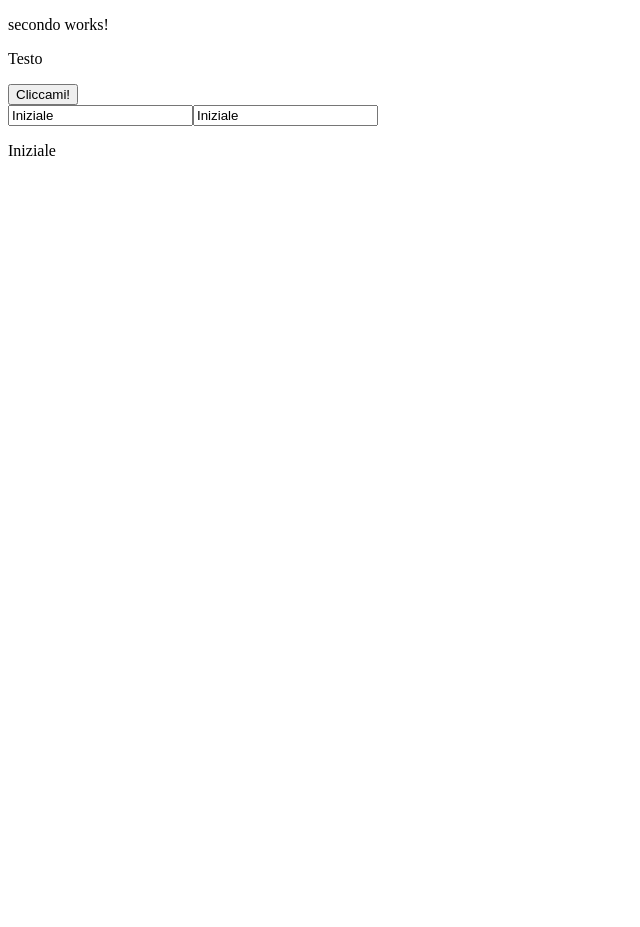
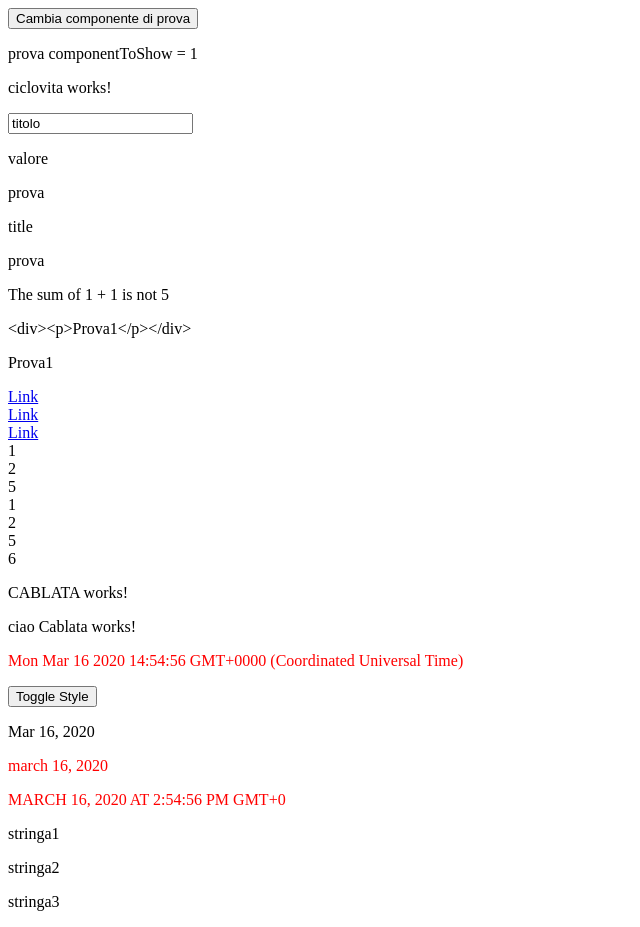
Before and after one commit to AndreaLoNivuro/prova, an Angular app: page / in a window 1280 px wide. Shown: the whole page, without its empty margins (0-640 px from the left). Before the commit the page ends 800 px from the top, so only its background shows below. Built offline with nearby package versions, Linux system fonts and the light colour scheme.

Commit message:
Lezione 19/03

```diff
--- a/src/app/app.component.html
+++ b/src/app/app.component.html
@@ -1,2 +1,16 @@
-<!-- <app-primo [titoloInput]="title"></app-primo> -->
-<app-secondo></app-secondo>
+<button (click)="showComponent()">Cambia componente di prova</button>
+<p *ngIf="componentToShow === 1">prova componentToShow = 1</p>
+<p *ngIf="componentToShow === 2">prova componentToShow = 2</p>
+
+<div>
+    <app-ciclovita></app-ciclovita>
+</div>
+
+<div [ngSwitch]="componentToShow">
+    <app-primo [titoloInput]="title" *ngSwitchCase="1"></app-primo>
+    <app-secondo (myClick)="clickAppComponent($event)" *ngSwitchCase="2"></app-secondo>
+    <div *ngSwitchDefault>
+        <app-primo [titoloInput]="title"></app-primo>
+        <app-secondo (myClick)="clickAppComponent($event)"></app-secondo>
+    </div>
+</div>
--- a/src/app/app.component.ts
+++ b/src/app/app.component.ts
@@ -1,4 +1,5 @@
-import { Component } from '@angular/core';
+import { Component, ViewChild } from '@angular/core';
+import { CiclovitaComponent } from './ciclovita/ciclovita.component';
 
 @Component({
   selector: 'app-root',
@@ -6,5 +7,23 @@ import { Component } from '@angular/core';
   styleUrls: ['./app.component.scss']
 })
 export class AppComponent {
+  @ViewChild(CiclovitaComponent)
+  private ciclovitaComponentRef: CiclovitaComponent;
+
   title = 'Cablata';
+
+  componentToShow: number = 1;
+
+  clickAppComponent(value: string) {
+    console.log("Cliccato da secondo in app: " + value);
+  }
+
+  showComponent() {
+    if (this.componentToShow === 2) {
+      this.componentToShow = 1;
+    }else {
+      this.componentToShow++;
+    }
+  }
+
 }
--- a/src/app/app.module.ts
+++ b/src/app/app.module.ts
@@ -5,12 +5,14 @@ import { FormsModule } from '@angular/forms';
 import { AppComponent } from './app.component';
 import { PrimoComponent } from './primo/primo.component';
 import { SecondoComponent } from './secondo/secondo.component';
+import { CiclovitaComponent } from './ciclovita/ciclovita.component';
 
 @NgModule({
   declarations: [
     AppComponent,
     PrimoComponent,
-    SecondoComponent
+    SecondoComponent,
+    CiclovitaComponent
   ],
   imports: [
     BrowserModule,
--- /dev/null
+++ b/src/app/ciclovita/ciclovita.component.html
@@ -0,0 +1,2 @@
+<p>ciclovita works!</p>
+<input [(ngModel)]="title">
--- /dev/null
+++ b/src/app/ciclovita/ciclovita.component.ts
@@ -0,0 +1,19 @@
+import { Component, OnInit } from '@angular/core';
+
+@Component({
+  selector: 'app-ciclovita',
+  templateUrl: './ciclovita.component.html',
+  styleUrls: ['./ciclovita.component.scss']
+})
+export class CiclovitaComponent implements OnInit {
+  title: string = 'titolo';
+  constructor() { }
+
+  ngOnInit(): void {
+  }
+
+  prendiTitolo() {
+    return this.title;
+  }
+
+}
--- a/src/app/primo/primo.component.html
+++ b/src/app/primo/primo.component.html
@@ -47,10 +47,15 @@ mentre così uscirà -->
 <!-- quella modifica uppercase/lowercase, funziona solo in visualizzazione
 quindi non modifica veramente la variabile -->
 
-<p>{{myDate}}</p>
+<p [class.colorRed] = "toggleStyle" [class.boldStyle] = "!toggleStyle">{{myDate}}</p>
+<button (click)="toggleStyle = !toggleStyle">Toggle Style</button>
 <!-- si può formattare la data e darle una visualizzazione diversa -->
 <p>{{myDate | date}}</p>
-<p>{{myDate | date: 'longDate' | lowercase}}</p>
-<p>{{myDate | date: 'long' | uppercase}}</p>
+<p [ngClass] = "{colorRed:toggleStyle, boldStyle:!toggleStyle}">{{myDate | date: 'longDate' | lowercase}}</p>
+<p [ngClass] = "myStyles">{{myDate | date: 'long' | uppercase}}</p>
 <!-- ci sono delle formattazioni diverse da richiamare tramite una stringa,
 come 'long' 'londDate' ecc -->
+
+<div *ngFor="let stringa of lista2">
+  <p>{{ stringa }}</p>
+</div>
--- a/src/app/primo/primo.component.scss
+++ b/src/app/primo/primo.component.scss
@@ -0,0 +1,7 @@
+.colorRed {
+    color: red;
+}
+
+.boldStyle {
+    font-weight: bold;
+}
--- a/src/app/primo/primo.component.ts
+++ b/src/app/primo/primo.component.ts
@@ -7,6 +7,18 @@ import { Component, OnInit, Input } from '@angular/core';
 })
 export class PrimoComponent implements OnInit {
   title = 'prova';
+
+  toggleStyle: boolean = true;
+
+  lista2: string[] = ['stringa1','stringa2', 'stringa3'];
+
+  get myStyles() {
+    return {
+    colorRed: this.toggleStyle,
+    boldStyle: !this.toggleStyle
+    }
+  }
+
   getVal() {
     return 2;
   }
--- a/src/app/secondo/secondo.component.html
+++ b/src/app/secondo/secondo.component.html
@@ -3,7 +3,37 @@
     <p>Testo</p>
     <button (click)='clickEvent($event, 2)'>Cliccami!</button>
 </div>
+<div>
+    <p>{{ testo }}</p>
+</div>
+<div>
+    <button (click)="clickNew(inputTwoWayRef.value)">Mostra One Way value</button>
+    <p>{{ inputTwoWayRef.value }}</p>
+</div>
+<div>
+    <input [value]='testo' #inputPropertyRef>
+    <label>One way binding verso l'utente [value]='testo'</label>
+    <p>Valore inputPropertyRef: {{ inputPropertyRef.value }}</p>
+    <!-- questo non scrive da nessuna parte, è solo in lettura (come se fosse solo in getter)
+    quindi mostrerà solo la variabile testo, senza poterla modificare-->
+</div>
+<div>
+    <input (input)="inputEvent($event)" #inputEventRef>
+    <label>One way binding verso il codice (input)="inputEvent(this.testo = ev.target.value;)"</label>
+    <p>Valore inputEventRef: {{ inputEventRef.value }}</p>
+    <!-- quando scrivi qua, va a modificare tutti gli altri input, ma quando
+    si scrve negli altri input, questo non si modifica perchè è una variabile vuota
 
-<input (input)="inputEvent($event)" [value]='testo'>
-<input [(ngModel)]="testo">
-<p>{{testo}}</p>
+    quindi, va si a modificare la variabile testo, ma con il suo input -->
+</div>
+<div>
+    <input (input)="inputEvent($event)" [value]='testo' #inputTwoWayRef>
+    <label>Two way binding fatto "a mano"</label>
+    <p>Valore inputTwoWayRef: {{ inputTwoWayRef.value }}</p>
+    <!-- questo funziona sia da input che da output, quindi è in grado di modificare
+    la variabile testo, e in più è in grado di leggerla -->
+</div>
+<div>
+    <input [(ngModel)]="testo">
+    <label>Two way binding con ngModel</label>
+</div>
--- a/src/app/secondo/secondo.component.ts
+++ b/src/app/secondo/secondo.component.ts
@@ -1,4 +1,5 @@
-import { Component, OnInit } from '@angular/core';
+import { Component, OnInit, Output, EventEmitter } from '@angular/core';
+
 
 @Component({
   selector: 'app-secondo',
@@ -8,6 +9,10 @@ import { Component, OnInit } from '@angular/core';
 export class SecondoComponent implements OnInit {
 
   testo: string = 'Iniziale';
+
+  @Output()
+  myClick: EventEmitter<string> = new EventEmitter();
+
   constructor() { }
 
   ngOnInit(): void {
@@ -15,11 +20,18 @@ export class SecondoComponent implements OnInit {
 
   clickEvent(ev: MouseEvent, param: number) {
     if (param === 2) {
+      this.myClick.emit(this.testo);
+      //metodo che si può richiamare sugli EventEmitter
+      //emette l'evento, scatena l'evento, è come l'equivalente di
+      //cliccare il pulsante che ha l'evento di click
+      //essendo di tipo stringa come inizializzato sopra, possiamo inserire il testo che deve assumere
       this.testo = 'Default';
+      //se il pulsante viene cliccato due volte esce Default
     }
     console.log('Ho cliccato un pulsante '+param);
     ev.stopPropagation();
     //serve per fermare la propagazione del clic
+    //così se clicco il bottone, non mi clicca anche il div in cui è all'interno
   }
 
   inputEvent(ev /*: InputEvent*/) {
@@ -29,4 +41,8 @@ export class SecondoComponent implements OnInit {
     //che c'è scritto dentro
   }
 
+  clickNew(value: string) {
+    console.log(value)
+  }
+
 }
```
Also changed, not shown: src/app/comunicazione.service.ts (added, +9 -0 lines), src/app/ciclovita/ciclovita.component.scss (added), 2 other files (tests, documents, lock files or other folders).
